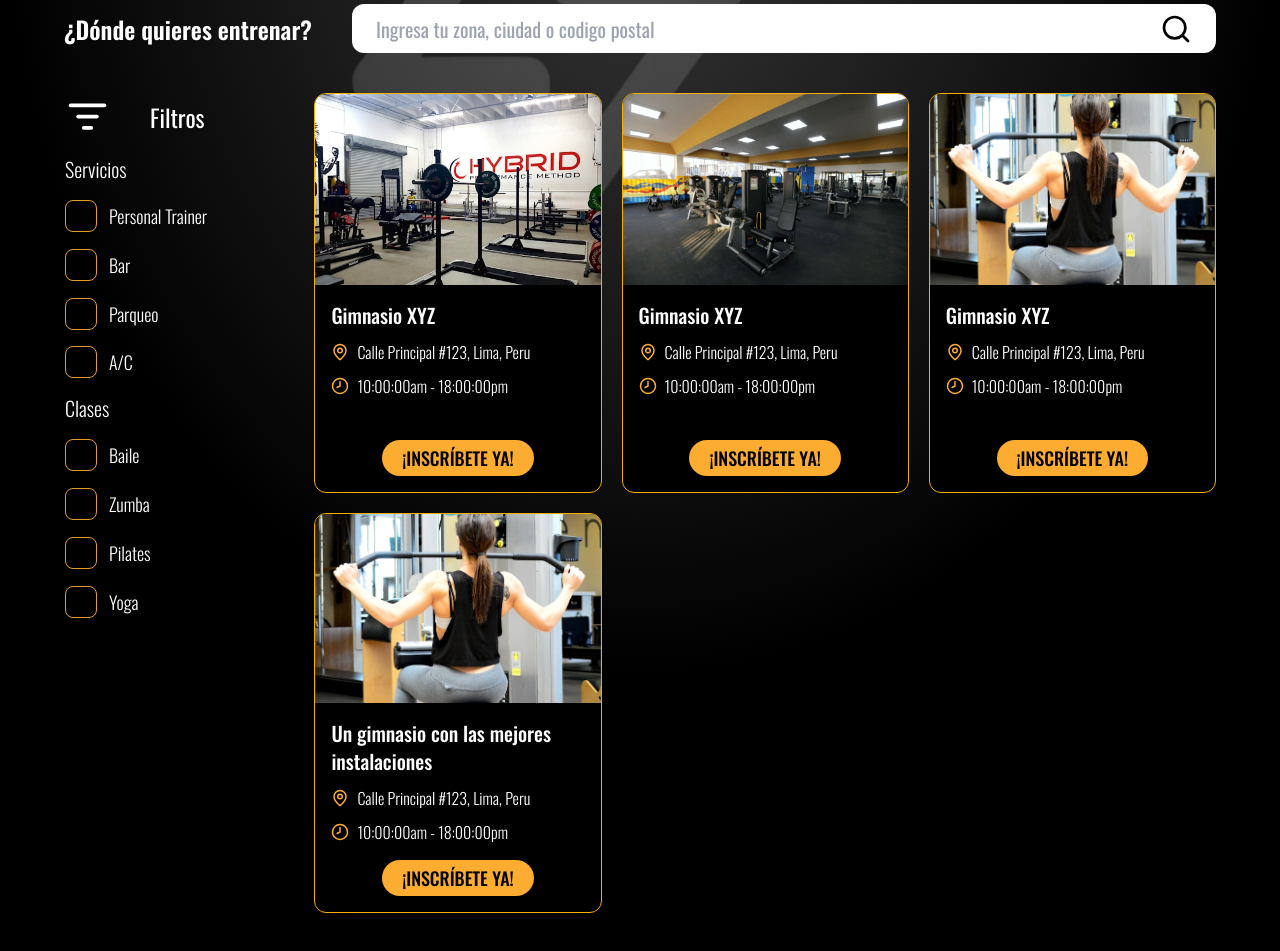
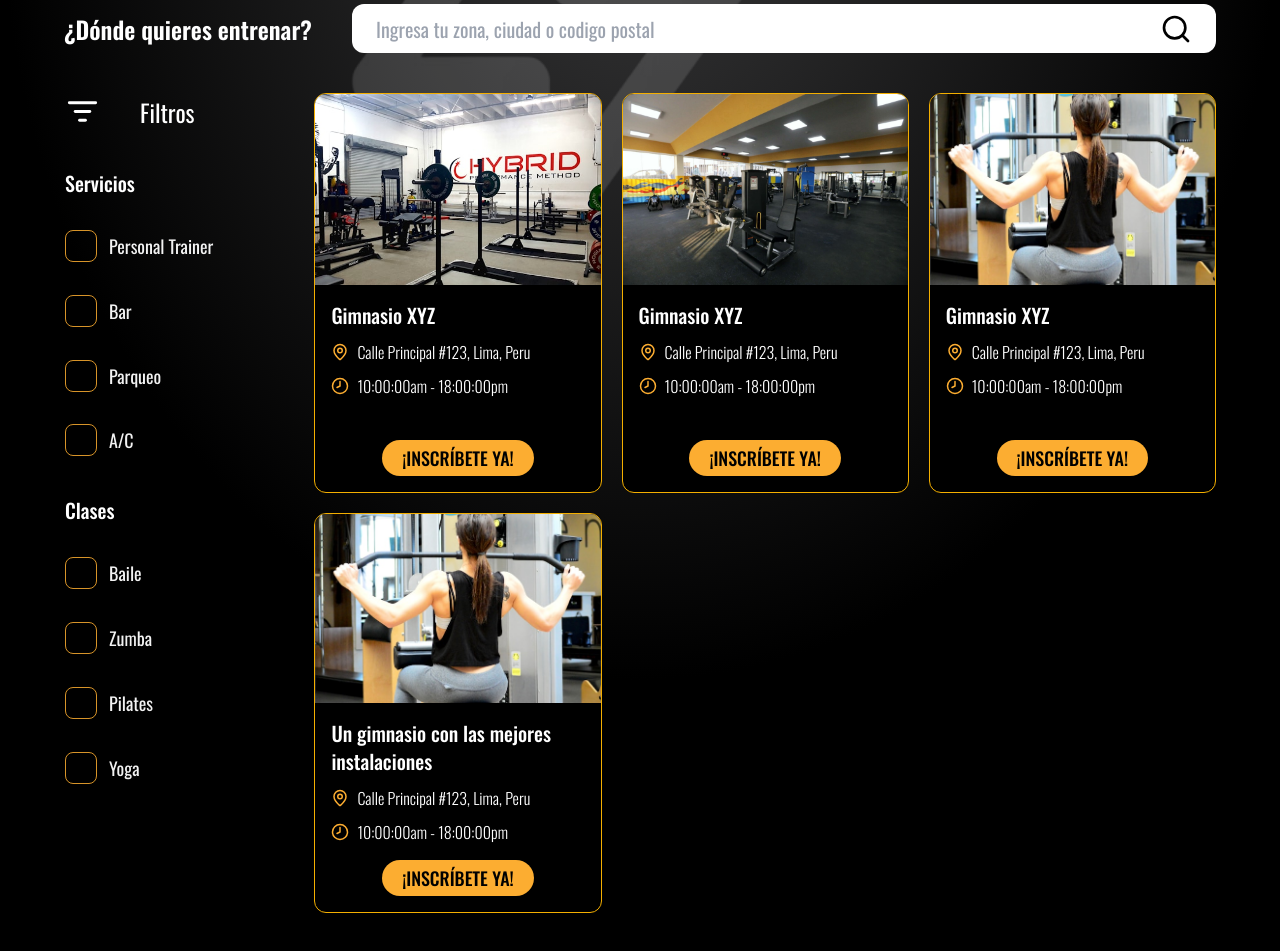
Before and after one commit to juanRCoder/Frontend_gym, a React (Vite) app: page /locales in a window 1280 px wide. Shown: the part 437-1388 px from the top of the page. Built offline with nearby package versions, Linux system fonts and the light colour scheme.

Commit message:
ListFilter

```diff
--- a/src/pages/locales/components/filtro/FiltroLocal.jsx
+++ b/src/pages/locales/components/filtro/FiltroLocal.jsx
@@ -177,7 +177,7 @@ FiltreMovil.propTypes = {
 
 const FiltreDesktop = ({ setParams }) => {
    return (
-      <div className='w-[25%] md:w-[20%] space-y-4 pb-8 relative z-10  border border-transparent hidden md:block'>
+      <div className='w-[25%] md:w-[20%] pb-8 relative z-10  border border-transparent hidden md:block space-y-10'>
 
          {/* <div className='w-[135%] 2xl:w-[230%] h-[100%] bg-[#000] absolute translate-x-[-25%] 2xl:translate-x-[-56%] -z-10 rounded-xl'> */}
          {/* </div> */}
@@ -185,7 +185,7 @@ const FiltreDesktop = ({ setParams }) => {
          <div className='space-x-10'>
             <ListFilter
                className='inline-block align-middle'
-               size={45}
+               size={35}
             />
             <span className='text-2xl align-middle'>
                Filtros
@@ -235,16 +235,16 @@ const FiltreList = ({ funcion, isMobile, dataFilter, setParams }) => {
    }
 
    return (
-      <div className='space-y-4'>
-         <fieldset className='space-y-4 text-xl md:font-light capitalize'>
-            <legend>
+      <div className='space-y-10'>
+         <fieldset className='space-y-8 text-xl md:font-light capitalize'>
+            <legend className='font-medium'>
                Servicios
             </legend>
             {
                services.map((service) => (
                   <label
                      key={service.id}
-                     className='block space-x-3 text-lg cursor-pointer'
+                     className='block space-x-3 text-lg cursor-pointer font-normal opacity-95'
                      htmlFor={`service-${service.id}`}
                   >
                      <input
@@ -263,14 +263,14 @@ const FiltreList = ({ funcion, isMobile, dataFilter, setParams }) => {
                ))
             }
          </fieldset>
-         <fieldset className='space-y-4 text-xl md:font-light capitalize'>
-            <legend>
+         <fieldset className='space-y-8 text-xl md:font-light capitalize'>
+            <legend className='font-medium'>
                clases
             </legend>
             {
                clases.map((clases) => (
                   <label
-                     className='block space-x-3 text-lg'
+                     className='block space-x-3 text-lg font-normal opacity-95'
                      htmlFor={`clases-${clases.id}`}
                      key={clases.id}
                   >
```
